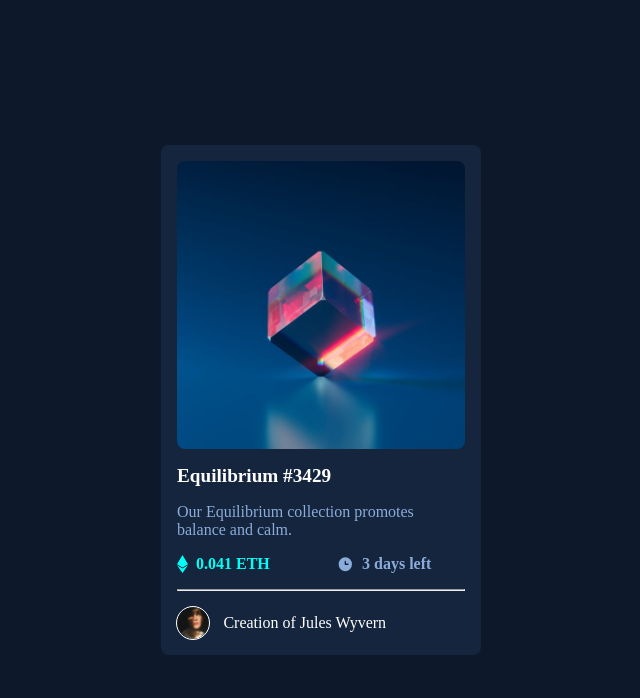
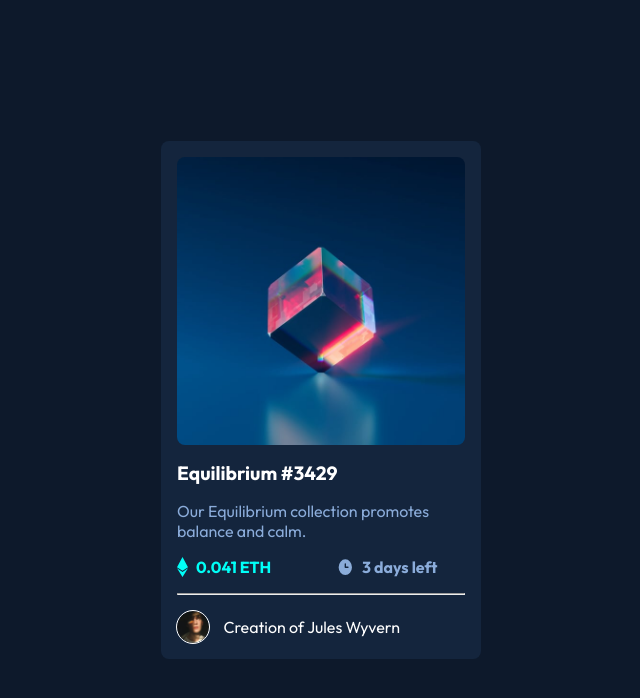
Before and after one commit to Nuuriii/nft-card, a React (Vite) app: page / in a window 1280 px wide. Shown: the top 698 px of the page, without its empty margins (319-959 px from the left). Built offline with nearby package versions, Linux system fonts and the light colour scheme.

Commit message:
refactor: change lint-staged script and styling layout design

```diff
--- a/package.json
+++ b/package.json
@@ -16,8 +16,8 @@
     "styled-components": "^6.0.7"
   },
   "lint-staged": {
-      "*.{js,jsx}": "eslint --fix",
-      "*.{js,jsx,css,md}": "prettier --write"
+    "*.{ts,tsx}": "eslint --fix",
+    "*.{ts,tsx,css,md}": "prettier --write"
   },
   "devDependencies": {
     "@types/react": "^18.2.15",
--- a/src/components/nft-preview/NftPreview.style.ts
+++ b/src/components/nft-preview/NftPreview.style.ts
@@ -1,4 +1,5 @@
 import styled from 'styled-components';
+import Outfit from '../../assets/fonts/Outfit-VariableFont_wght.ttf';
 
 export const Container = styled.div`
   height: 100vh;
@@ -6,6 +7,11 @@ export const Container = styled.div`
   display: flex;
   align-items: center;
   justify-content: center;
+
+  @font-face {
+    font-family: Outfit;
+    src: url(${Outfit});
+  }
 `;
 
 export const Wrapper = styled.div`
@@ -38,12 +44,14 @@ export const Information = styled.div`
 export const Title = styled.h1`
   color: #fff;
   margin: 1rem 0;
+  font-family: Outfit, sans-serif;
   font-size: 1.2rem;
 `;
 
 export const Description = styled.p`
   color: hsl(215, 51%, 70%);
   margin: 0 0 1rem 0;
+  font-family: Outfit, sans-serif;
 `;
 
 export const ExtraInformation = styled.div`
@@ -56,6 +64,7 @@ export const EthereumWrapper = styled.div`
   display: flex;
   width: 8rem;
   span {
+    font-family: Outfit, sans-serif;
     font-weight: 700;
     margin: 0 0 0 0.5rem;
     color: hsl(178, 100%, 50%);
@@ -66,6 +75,7 @@ export const TimerWrapper = styled.div`
   display: flex;
   width: 8rem;
   span {
+    font-family: Outfit, sans-serif;
     font-weight: 700;
     margin: 0 0 0 0.5rem;
     color: hsl(215, 51%, 70%);
@@ -87,6 +97,7 @@ export const Creator = styled.div`
     height: 2rem;
   }
   span {
+    font-family: Outfit, sans-serif;
     color: #fff;
   }
 `;
```
Lines whose indentation alone changed are shown as unchanged.
